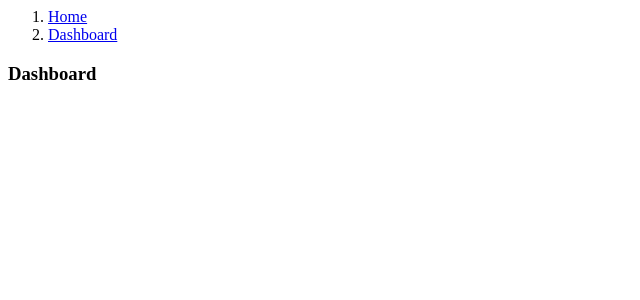
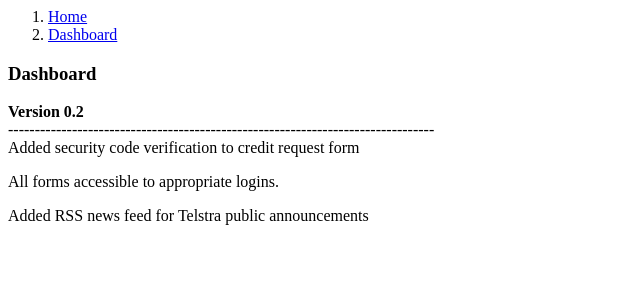
Before and after one commit to revampitluke/artslet, a PHP site: page /ajax/dashboard.html in a window 1280 px wide. Shown: the top 300 px of the page, without its empty margins (0-640 px from the left). Run offline with PHP 8.4, Linux system fonts and the light colour scheme.

Commit message:
version 0.2

```diff
--- a/ajax/dashboard.html
+++ b/ajax/dashboard.html
@@ -16,7 +16,11 @@
 	<div class="col-xs-10">
 		<h3>Dashboard</h3>
 	<p>
-
+<b>Version 0.2</b><br>
+--------------------------------------------------------------------------------<br>
+Added security code verification to credit request form<p>
+All forms accessible to appropriate logins.<p>
+Added RSS news feed for Telstra public announcements<p>
 </div>
 <!--End Dashboard 1-->
 
--- a/profile.php
+++ b/profile.php
@@ -179,11 +179,11 @@ $feed->handle_content_type();
 				</li>
 					<li class="dropdown">
 					<a href="#" class="dropdown-toggle">
-							<i class="fa fa-bar-chart-o"></i>
+							<i class="fa fa-newspaper-o"></i>
 						<span class="hidden-xs">News</span>
 					</a>
 					<ul class="dropdown-menu">
-					<li><a class="ajax-link" href="ajax/telstra.php"><i class="fa fa-bar-chart-o"></i><span class="hidden-xs">  Telstra</span></a></li>
+					<li><a class="ajax-link" href="ajax/telstra.php"><i class="fa fa-rss"></i><span class="hidden-xs">  Telstra</span></a></li>
 					</ul>
 					</li>
 				  <?php if ($role == "admin") : ?>
--- a/session.php
+++ b/session.php
@@ -1,8 +1,8 @@
 <?php
 // Establishing Connection with Server by passing server_name, user_id and password as a parameter
-$connection = mysql_connect("au-cdbr-azure-east-a.cloudapp.net", "ba50639d35303f", "16a1b5c9");
+$connection = mysql_connect("labeeto3.cloudapp.net", "artslet", "dale4152");
 // Selecting Database
-$db = mysql_select_db("artsletaolxui2pf", $connection);
+$db = mysql_select_db("artslet", $connection);
 session_start();// Starting Session
 // Storing Session
 $user_check=$_SESSION['login_user'];
```
